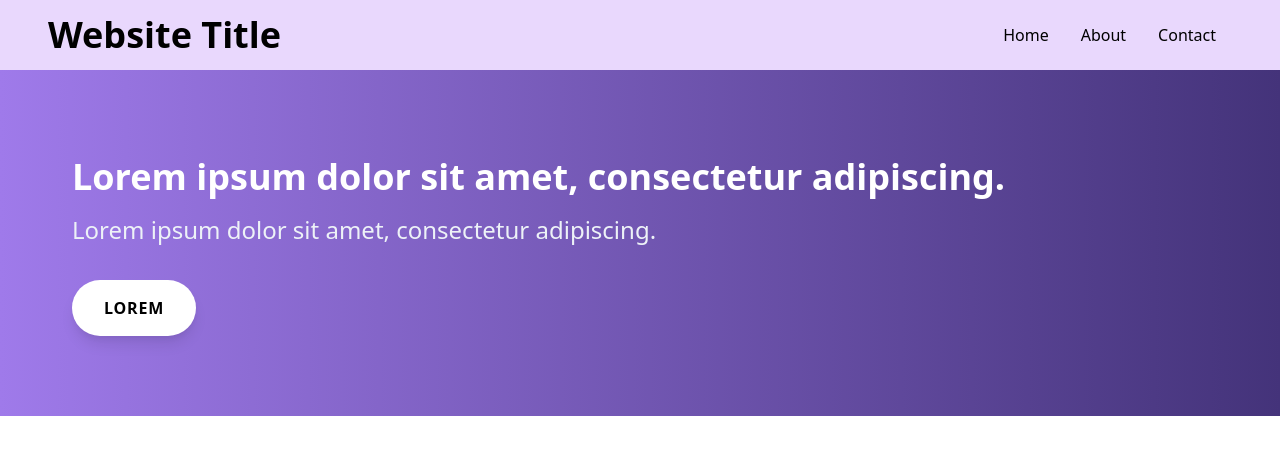
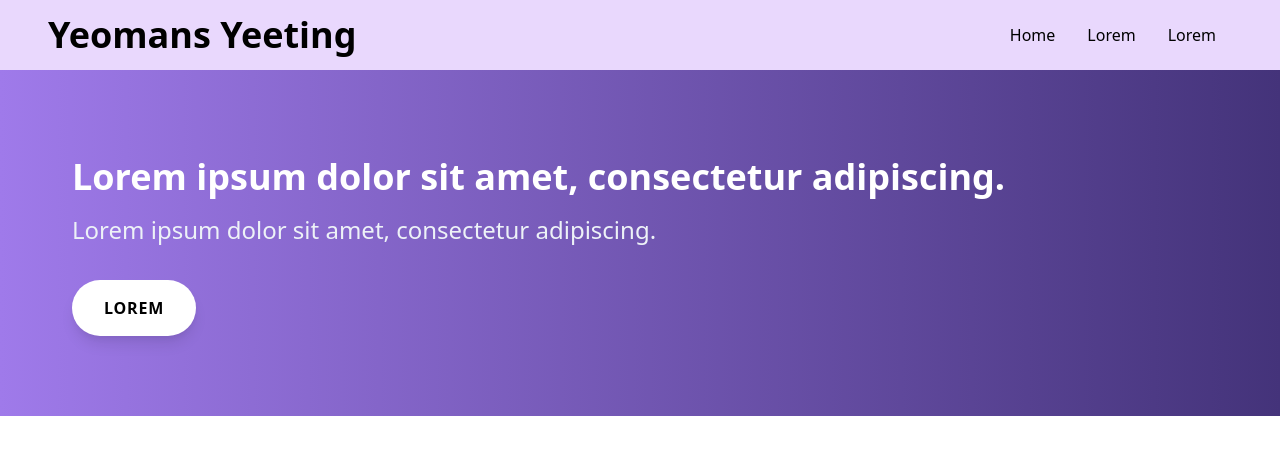
Before and after one commit to AlecYoungblut/fitness-website, a React (Create React App) app in the folder portfolio/: page / in a window 1280 px wide. Shown: the top 454 px of the page. Built offline with nearby package versions, Linux system fonts and the light colour scheme.

Commit message:
Changed Nav

```diff
--- a/portfolio/src/components/Nav.js
+++ b/portfolio/src/components/Nav.js
@@ -3,9 +3,10 @@ import React from "react";
 class Nav extends React.Component {
     render() {
         return (
-            <div className="container mx-auto px-12 py-2 flex justify-between items-center bg-purple-200">
+            <section className="bg-purple-200">
+                <div className="container mx-auto px-12 py-2 flex justify-between items-center">
                     <a className="font-bold text-2xl lg:text-4xl" href="#">
-                    Website Title
+                        Yeomans Yeeting
                     </a>
                     <div className="block lg:hidden">
                         <button className="flex items-center px-3 py-2 border rounded text-gray-500 border-gray-600 hover:text-gray-800 hover:border-teal-500 appearance-none focus:outline-none">
@@ -18,11 +19,12 @@ class Nav extends React.Component {
                     <div className="hidden lg:block">
                         <ul className="inline-flex">
                             <li><a className="px-4 hover:font-bold" href="/">Home</a></li>
-                        <li><a className="px-4 hover:font-bold" href="#">About</a></li>
-                        <li><a className="px-4 hover:font-bold" href="#">Contact</a></li>
+                            <li><a className="px-4 hover:font-bold" href="#Lorem_Testimonials">Lorem</a></li>
+                            <li><a className="px-4 hover:font-bold" href="#Lorem_Contact">Lorem</a></li>
                         </ul>
                     </div>
                 </div>
+            </section>
         );
     }
 };
```
Lines whose indentation alone changed are shown as unchanged.
